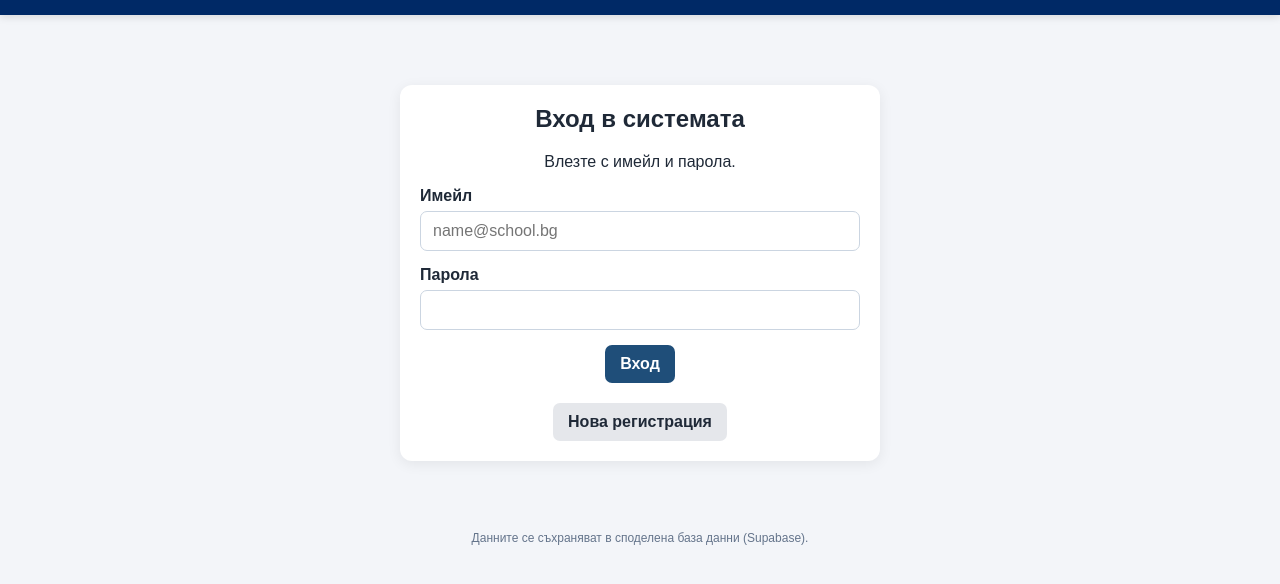
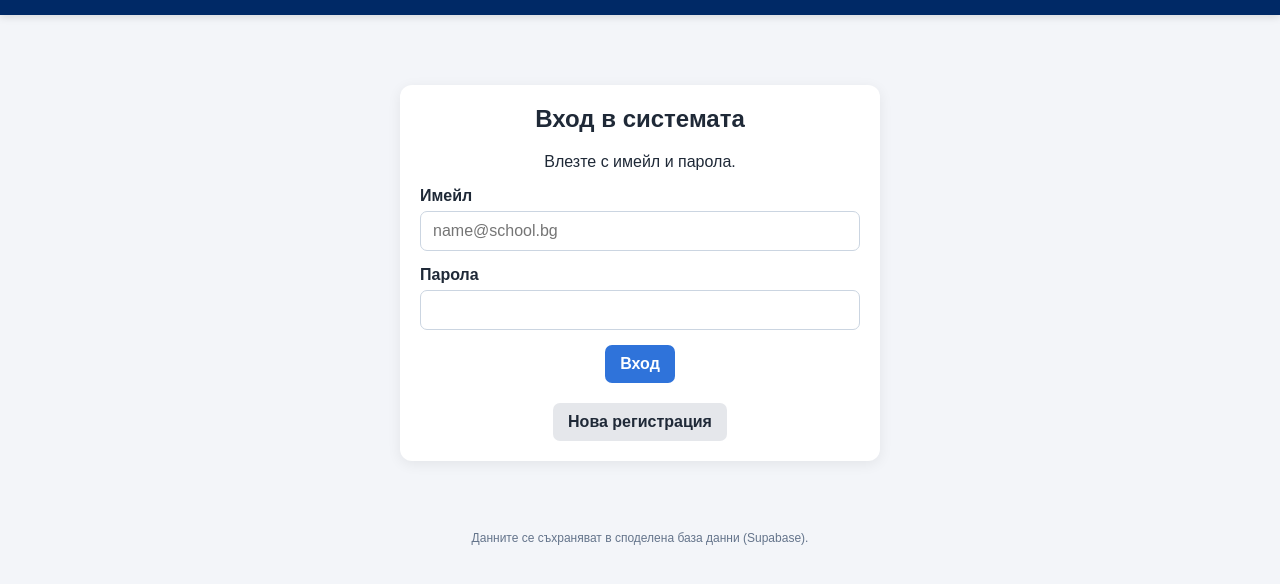
Before and after one commit to DalowS/konsultacii-project, a website: page index.html in a window 1280 px wide. Shown: the part 66-650 px from the top of the page. Drawn offline with nearby package versions, Linux system fonts and the light colour scheme.

Commit message:
Update style.css

```diff
--- a/css/style.css
+++ b/css/style.css
@@ -88,12 +88,12 @@
     }
 
     .btn-primary {
-        background: #1f4e79;
+        background: #2f73da;
         color: white;
     }
 
     .btn-primary:hover {
-        background: #163a5b;
+        background: #206cb3;
     }
 
     .btn-secondary {
```
